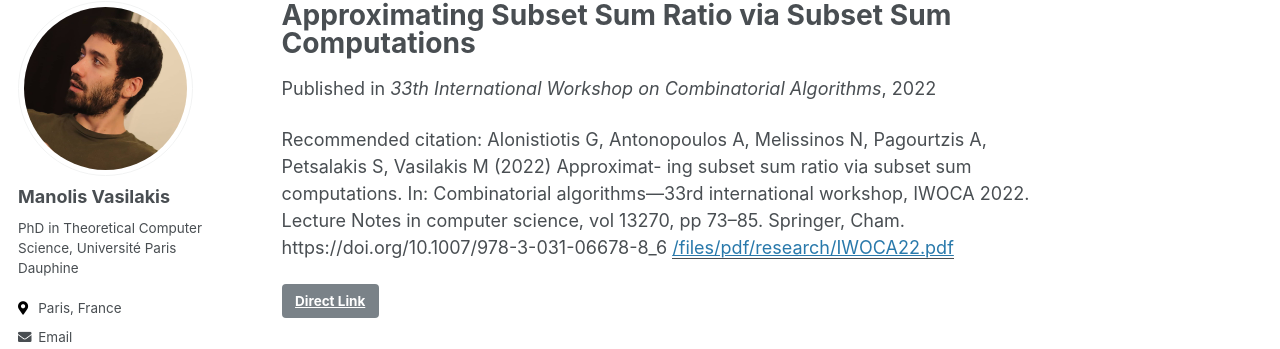
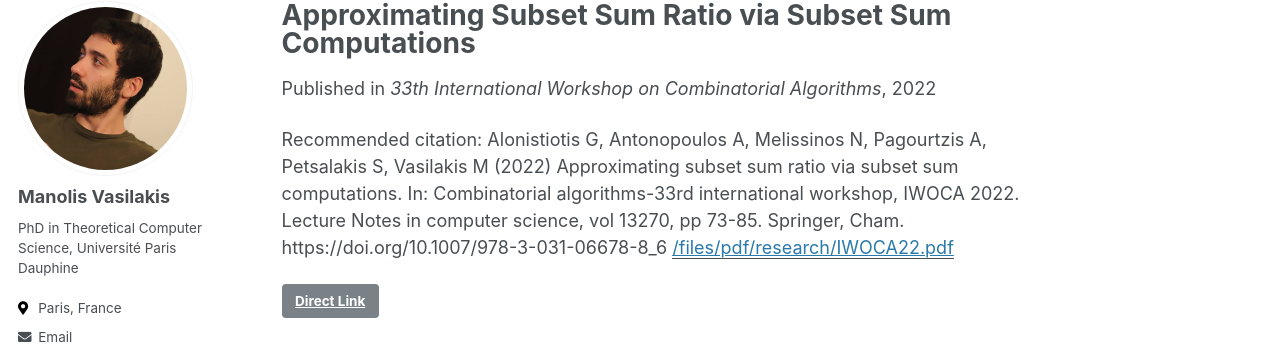
Before and after one commit to manolisvasilakis/manolisvasilakis.github.io, a Jekyll site: the page built from _publications/2022-IWOCA.md, in a window 1280 px wide. Shown: the part 117-466 px from the top of the page. Built offline with Jekyll 4.4.1, drawn with Linux system fonts in a browser that asks for light colours; some web fonts are replaced.

Commit message:
fixed cv

```diff
--- a/_publications/2022-IWOCA.md
+++ b/_publications/2022-IWOCA.md
@@ -6,8 +6,9 @@ date: 2022-05-29
 venue: '33th International Workshop on Combinatorial Algorithms'
 paperurl: '/files/pdf/research/IWOCA22.pdf'
 link: 'https://doi.org/10.1007/978-3-031-06678-8_6'
-citation: 'Alonistiotis G, Antonopoulos A, Melissinos N, Pagourtzis A, Petsalakis S, Vasilakis M (2022) Approximat-
-ing subset sum ratio via subset sum computations. In: Combinatorial algorithms—33rd international
-workshop, IWOCA 2022. Lecture Notes in computer science, vol 13270, pp 73–85. Springer, Cham.
+citation: 'Alonistiotis G, Antonopoulos A, Melissinos N, Pagourtzis A, Petsalakis S, Vasilakis M (2022)
+Approximating subset sum ratio via subset sum computations.
+In: Combinatorial algorithms-33rd international workshop, IWOCA 2022.
+Lecture Notes in computer science, vol 13270, pp 73-85. Springer, Cham.
 https://doi.org/10.1007/978-3-031-06678-8_6'
 ---
```
Also changed, not shown: _pages/cv.md (+1 -3 lines), _publications/2021-FAW.md (+5 -3 lines), _publications/2023-JOCO.md (+4 -1 lines), 2 other files.
